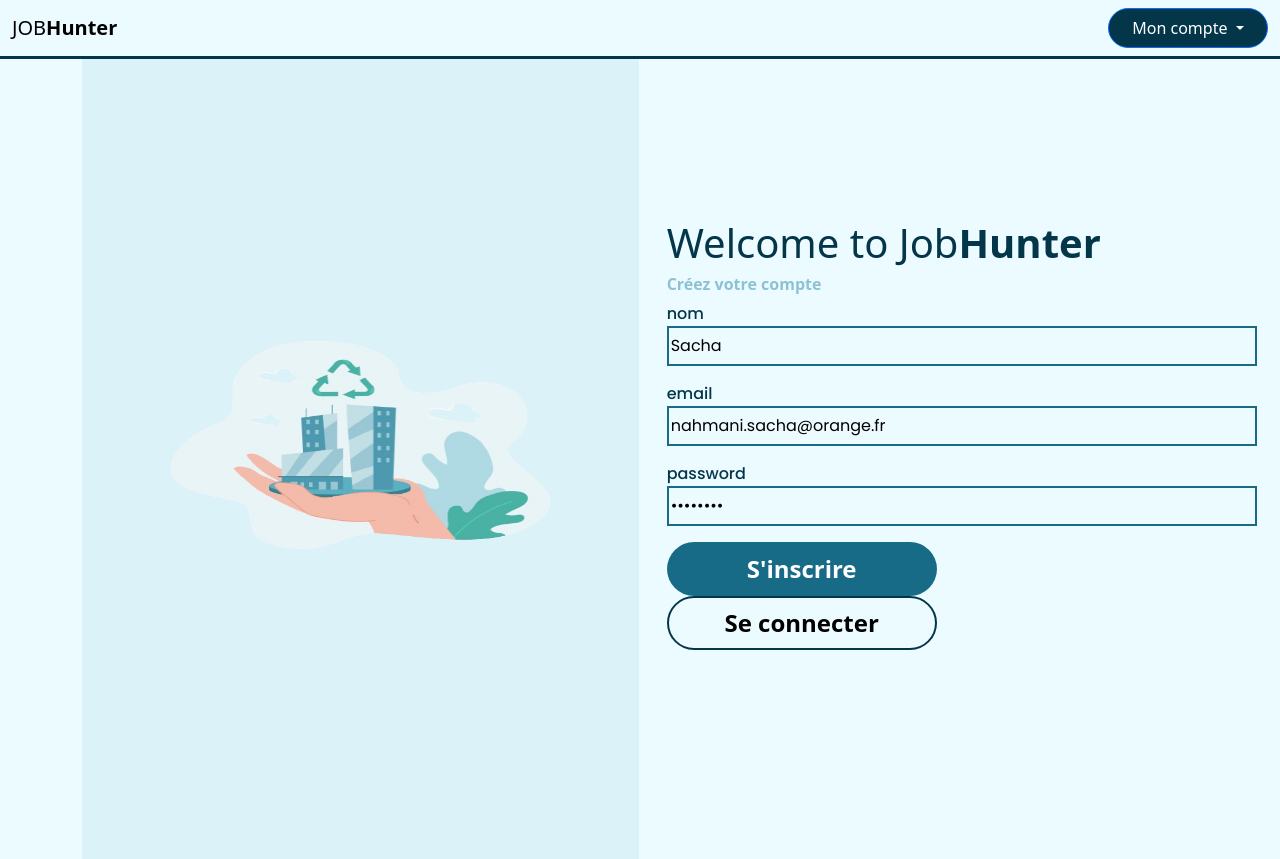
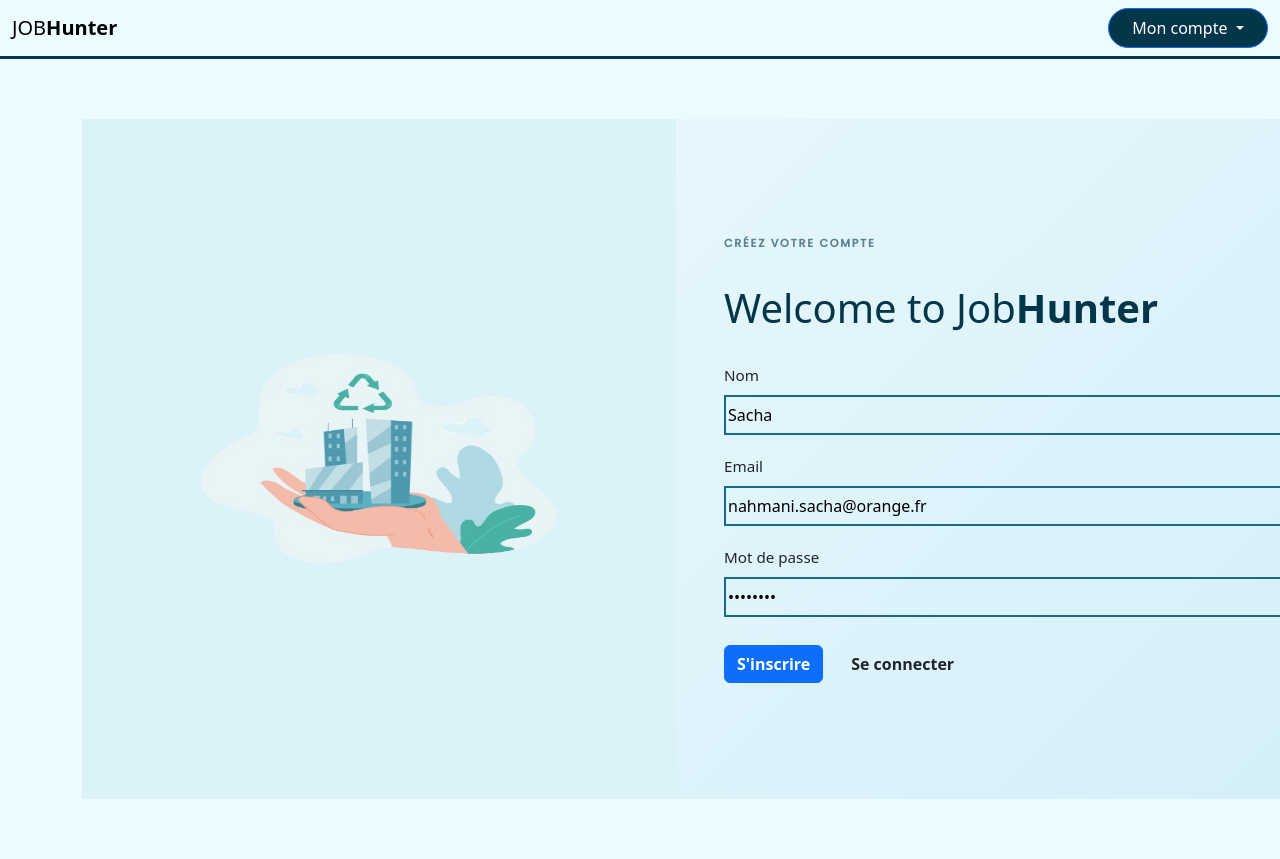
Before and after one commit to Sacha200/JobHunter, a Vue app: page /login in a window 1280 px wide. Shown: the top 859 px of the page. Built offline with nearby package versions, Linux system fonts and the light colour scheme; no server answers.

Commit message:
feat(login): refonte de la page d'authentification

```diff
--- /dev/null
+++ b/src/assets/styles/login.scss
@@ -0,0 +1,113 @@
+#user {
+  min-height: calc(100vh - 120px);
+  display: flex;
+  align-items: center;
+  justify-content: center;
+  padding: 3rem 0;
+}
+
+.auth-layout {
+  display: grid;
+  grid-template-columns: 1fr 1fr;
+  gap: 0;
+  background: linear-gradient(135deg, #eefaff 0%, #d4eff8 100%);
+  border-radius: var(--radius-lg);
+  overflow: hidden;
+  box-shadow: var(--shadow-soft);
+  min-height: calc(100vh - 120px);
+}
+
+.auth-visual {
+  background: #dbf2f8;
+  display: flex;
+  align-items: center;
+  justify-content: center;
+  padding: 3rem;
+}
+
+.auth-panel {
+  background: var(--color-white);
+  padding: 3rem;
+  display: flex;
+  flex-direction: column;
+  justify-content: center;
+  gap: 1.5rem;
+}
+
+.eyebrow {
+  text-transform: uppercase;
+  letter-spacing: 0.15em;
+  font-size: 0.7rem;
+  color: rgba(4, 54, 74, 0.6);
+  font-weight: 600;
+  margin-bottom: 0.5rem;
+}
+
+.auth-form {
+  display: flex;
+  flex-direction: column;
+  gap: 1.25rem;
+}
+
+.form-field {
+  display: flex;
+  flex-direction: column;
+  gap: 0.5rem;
+}
+
+.form-field span {
+  font-weight: 500;
+  color: var(--color-primary);
+  font-size: 0.95rem;
+}
+
+.auth-actions {
+  display: flex;
+  gap: 1rem;
+  margin-top: 0.5rem;
+}
+
+.btn-outline {
+  background: transparent;
+  border: 2px solid var(--color-primary);
+  color: var(--color-primary);
+}
+
+.auth-message {
+  padding: 0.85rem 1.1rem;
+  border-radius: var(--radius-sm);
+  font-weight: 500;
+  font-size: 0.9rem;
+}
+
+.auth-message.error {
+  background: #fee2e2;
+  color: #991b1b;
+  border: 1px solid #fecaca;
+}
+
+.auth-message.success {
+  background: #d1fae5;
+  color: #065f46;
+  border: 1px solid #a7f3d0;
+}
+
+@media (max-width: 992px) {
+  #user {
+    padding: 1rem;
+  }
+
+  .auth-layout {
+    grid-template-columns: 1fr;
+  }
+
+  .auth-visual {
+    display: none;
+  }
+}
+
+@media (max-width: 768px) {
+  .auth-panel {
+    padding: 1.5rem;
+  }
+}
--- a/src/views/LoginView.vue
+++ b/src/views/LoginView.vue
@@ -76,38 +76,45 @@ async function logout() {
 
 
 <template>
-  <div class="container-fluid d-flex" id="user">
-    <div class="row">
-
-      <div class="col-6 left">
-        <img src="/src/assets/img/img1.png" alt="">
+  <section id="user">
+    <div class="auth-layout">
+      <div class="auth-visual">
+        <img src="/src/assets/img/img1.png" alt="Illustration JobHunter">
       </div>
 
-      <div class="col-6">
-        <div class="right px-3">
+      <div class="auth-panel">
+        <p class="eyebrow">CRÉEZ VOTRE COMPTE</p>
+        <h1 id="welcome">Welcome to Job<strong>Hunter</strong></h1>
 
+        <div v-if="error" class="auth-message error">ERREUR : {{ error }}</div>
+        <div v-if="success" class="auth-message success">SUCCESS : {{ success }}</div>
 
-          <h1 id="welcome">Welcome to Job<strong class="fw-bold">Hunter</strong></h1>
-          <h2 class="fs-6 fw-semibold">Créez votre compte</h2>
-          <p v-if="error">ERREUR : {{ error }}</p>
-          <p v-if="success">SUCCESS : {{ success }}</p>
+        <form class="account auth-form" @submit.prevent>
+          <label class="form-field">
+            <span>Nom</span>
+            <input type="text" v-model="form.name" placeholder="Votre nom" />
+          </label>
+          <label class="form-field">
+            <span>Email</span>
+            <input type="email" v-model="form.email" placeholder="ex: sacha@email.com" />
+          </label>
+          <label class="form-field">
+            <span>Mot de passe</span>
+            <input type="password" v-model="form.password" placeholder="••••••••" />
+          </label>
 
-          <div class="account">
-            <p>nom <input type="text" v-model="form.name" /></p>
-            <p>email <input type="text" v-model="form.email" /></p>
-            <p>password <input type="password" v-model="form.password" /></p>
-
-
-            <button class="fw-semibold" id="create" @click="createAccount">S'inscrire</button>
-              <button class="fw-semibold" id="login" @click="login">Se connecter</button>
-
-
+          <div class="auth-actions">
+            <button type="button" class="btn btn-primary fw-semibold" @click="createAccount">
+              S'inscrire
+            </button>
+            <button type="button" class="btn btn-outline fw-semibold" @click="login">
+              Se connecter
+            </button>
           </div>
-        </div>
+        </form>
       </div>
-
     </div>
-  </div>
+  </section>
 </template>
 
-<style></style>
+<style scoped src="@/assets/styles/login.scss"></style>
```
